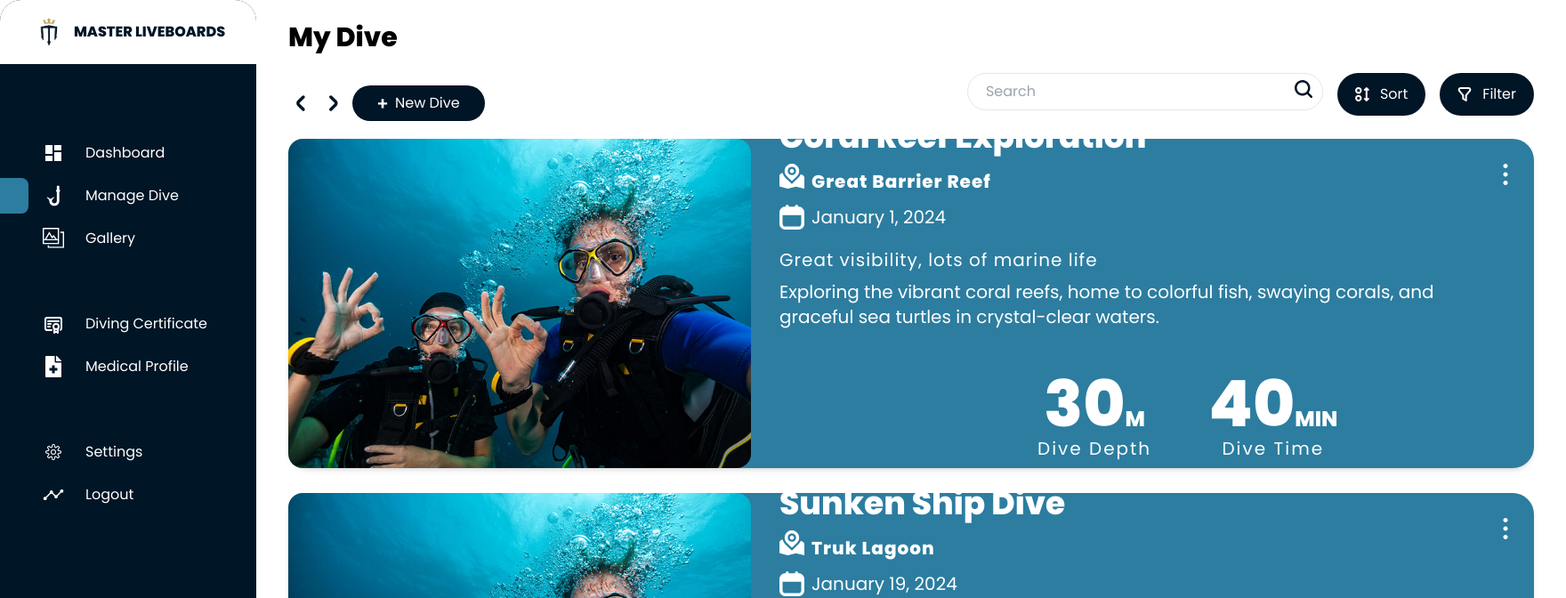
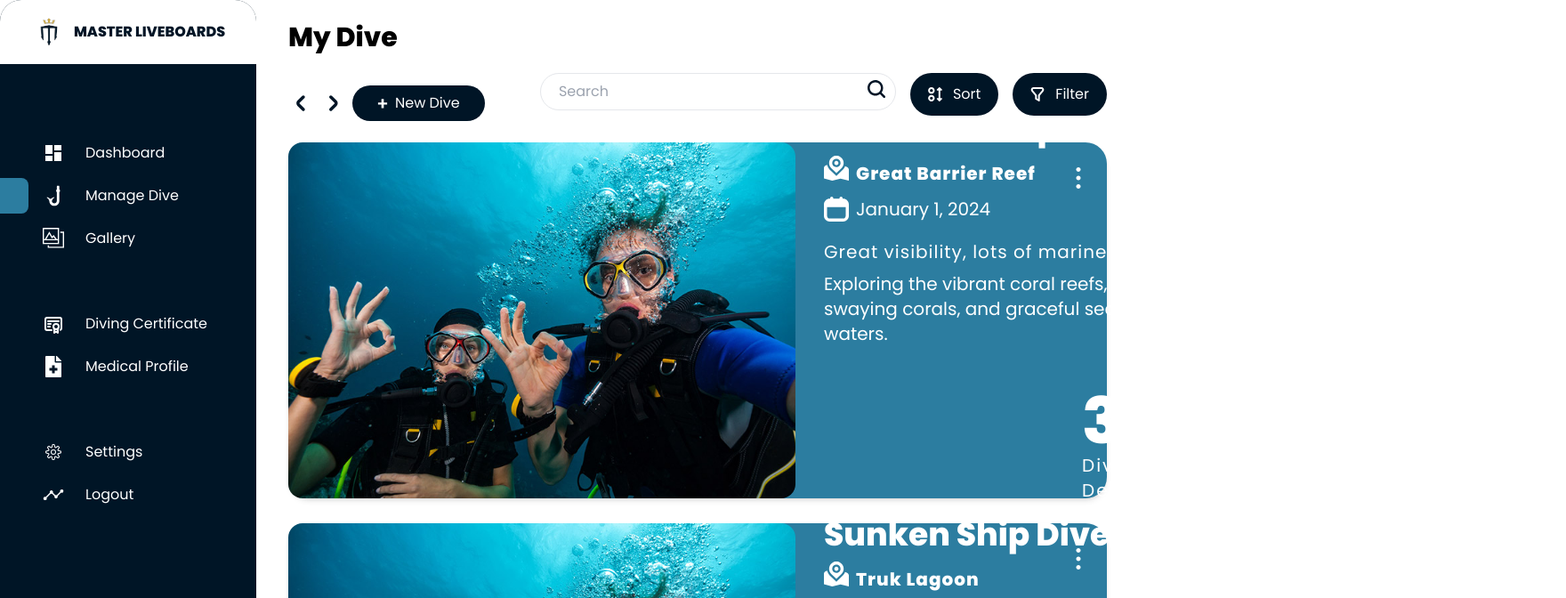
Before and after one commit to roserossssss/dive-site, a Next.js app in the folder diver-application/: page /dashboard/DiveManagement in a window 1280 px wide. Shown: the top 672 px of the page at 89% size, 1760 px wide, since content can reach past the window. Built offline with nearby package versions, Linux system fonts and the light colour scheme.

Commit message:
Content Overflow
- adjusted the width and height of dive list

```diff
--- a/diver-application/app/dashboard/DiveManagement/page.tsx
+++ b/diver-application/app/dashboard/DiveManagement/page.tsx
@@ -180,16 +180,16 @@ export default function DiveManagement() {
       </div>
 
       {/* Dive List */}
-<div className="mt-5 flex flex-col items-center">
+<div className="mt-6 flex flex-col items-center">
   {filteredDives.map((dive, index) => (
     <div
       key={index}
-      className="p-10 w-[1400px] h-[370px] mb-7 rounded-3xl shadow-md bg-[#2C7DA0] flex items-center relative"
+      className="p-10 w-full max-w-[1450px] h-[400px] mb-7 rounded-3xl shadow-md bg-[#2C7DA0] flex items-center relative"
     >
       <img
         src={dive.image}
         alt={dive.title}
-        className="w-[520px] h-[370px] object-cover rounded-2xl -ml-10"
+        className="w-[570px] h-[400px] object-cover rounded-2xl flex-shrink-0 -ml-10"
       />
 
       <div className="flex-1 ml-8">
--- a/diver-application/package.json
+++ b/diver-application/package.json
@@ -10,6 +10,7 @@
   },
   "dependencies": {
     "@next/font": "^14.2.15",
+    "diver-application": "file:",
     "lucide-react": "^0.479.0",
     "mongoose": "^8.10.2",
     "next": "15.1.7",
```
Also changed, not shown: 1 other file (tests, documents, lock files or other folders).
